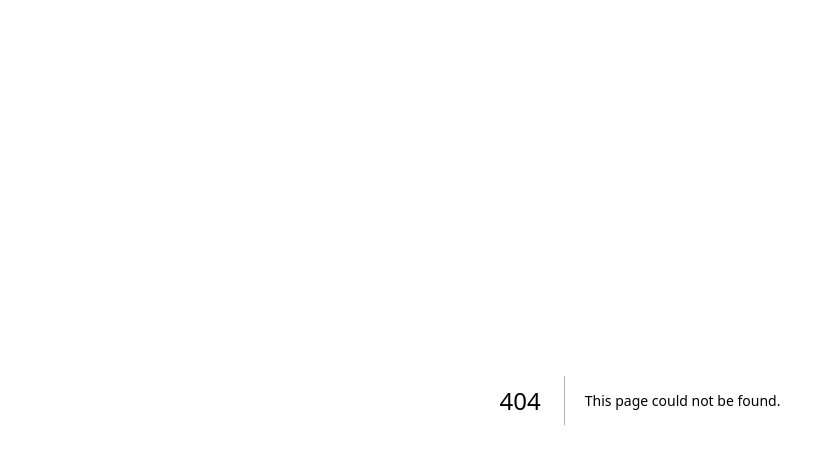
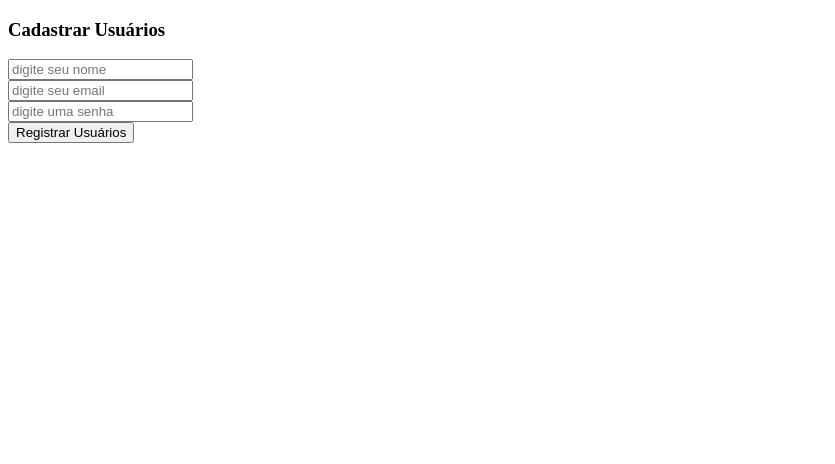
Before and after one commit to viniciussolique39/PTAC---TRABALHO-FINAL, a Next.js app: page /pages/dashboard/register in a window 1280 px wide. Before the commit this address had no page. Shown: the top 464 px of the page, without its empty margins (0-835 px from the left). Built offline with nearby package versions, Linux system fonts and the light colour scheme.

Commit message:
de register para page.js

```diff
--- /dev/null
+++ b/src/app/pages/dashboard/register/page.js
@@ -0,0 +1,51 @@
+'use client'
+import { useState } from "react";
+import { useRouter } from 'next/navigation';
+
+export default function Register() {
+    const [user, setUser] = useState({ name: '', email: '', password: '', })
+    const route = useRouter();
+    const [name, setName] = useState("");
+    const [password, setPassword] = useState("");
+    const [email, setEmail] = useState("");
+
+    const registrar = (e) => {
+      e.preventDefault()
+
+      const user = {
+        name: name,
+        password: password,
+        email: email
+      }
+
+    }
+
+    return (
+         <div className='container'>
+            <h3 className='conta'>Cadastrar Usuários</h3>
+
+            <form className='contact_form' onSubmit={registrar}>
+
+                <div className='nome'>
+                <input id='text' placeholder='digite seu nome' type="text" name="name" value={name}
+                onChange={e => setName(e.target.value)}/>
+                </div>
+
+                <div className='email'>
+                <input placeholder='digite seu email' type="email" name="email" value={email}
+                onChange={e => setEmail(e.target.value)}/>
+                </div>
+
+                <div className='password'>
+                <input id='text' placeholder='digite uma senha' type="text" name="password" value={password}
+                onChange={e => setPassword(e.target.value)}/>
+                </div>
+
+
+                <div className='submit'>
+                <button id="form_button" type='submit'>Registrar Usuários</button>
+                </div>
+            </form>
+            </div>
+    );
+}
```
